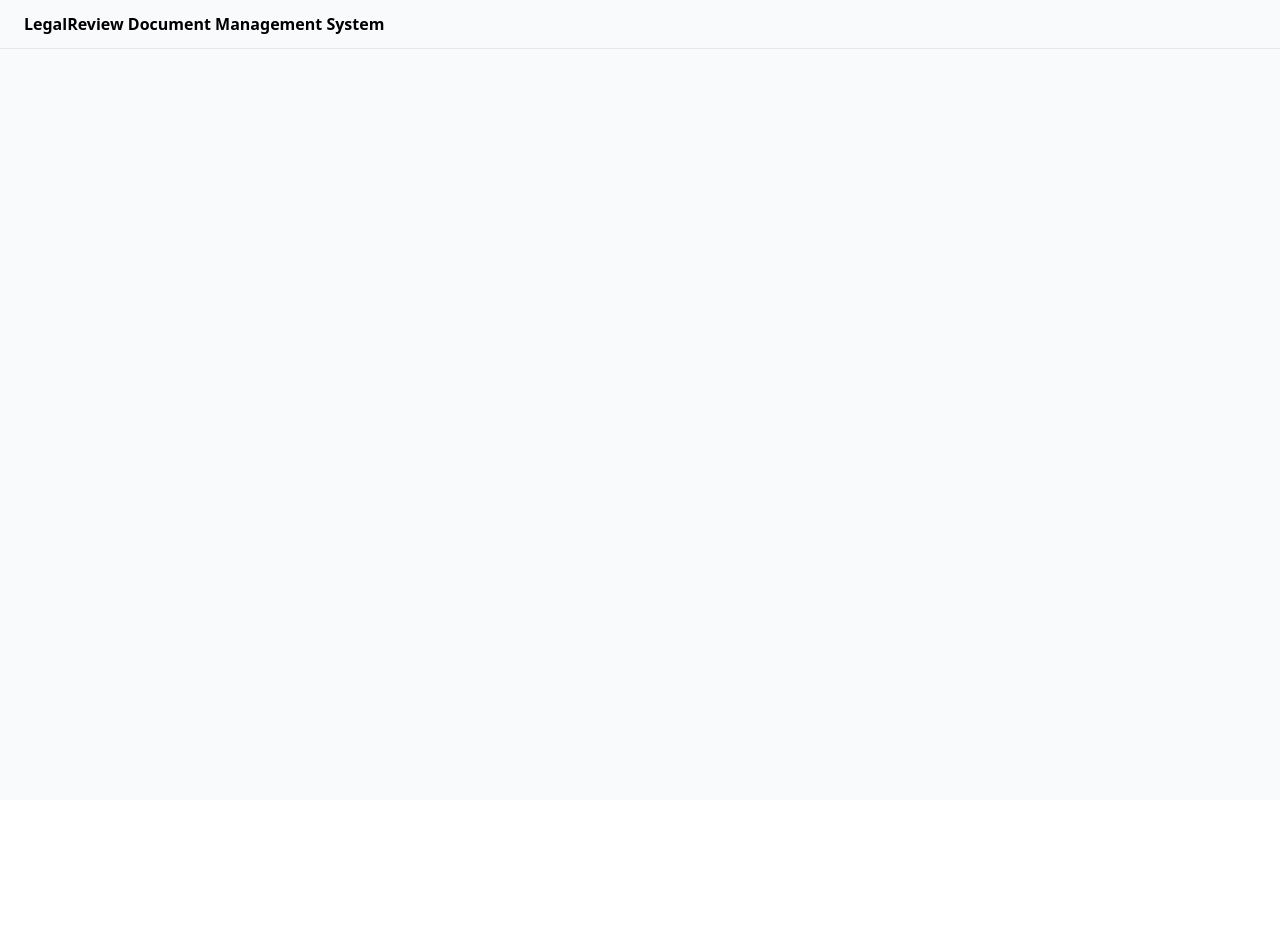
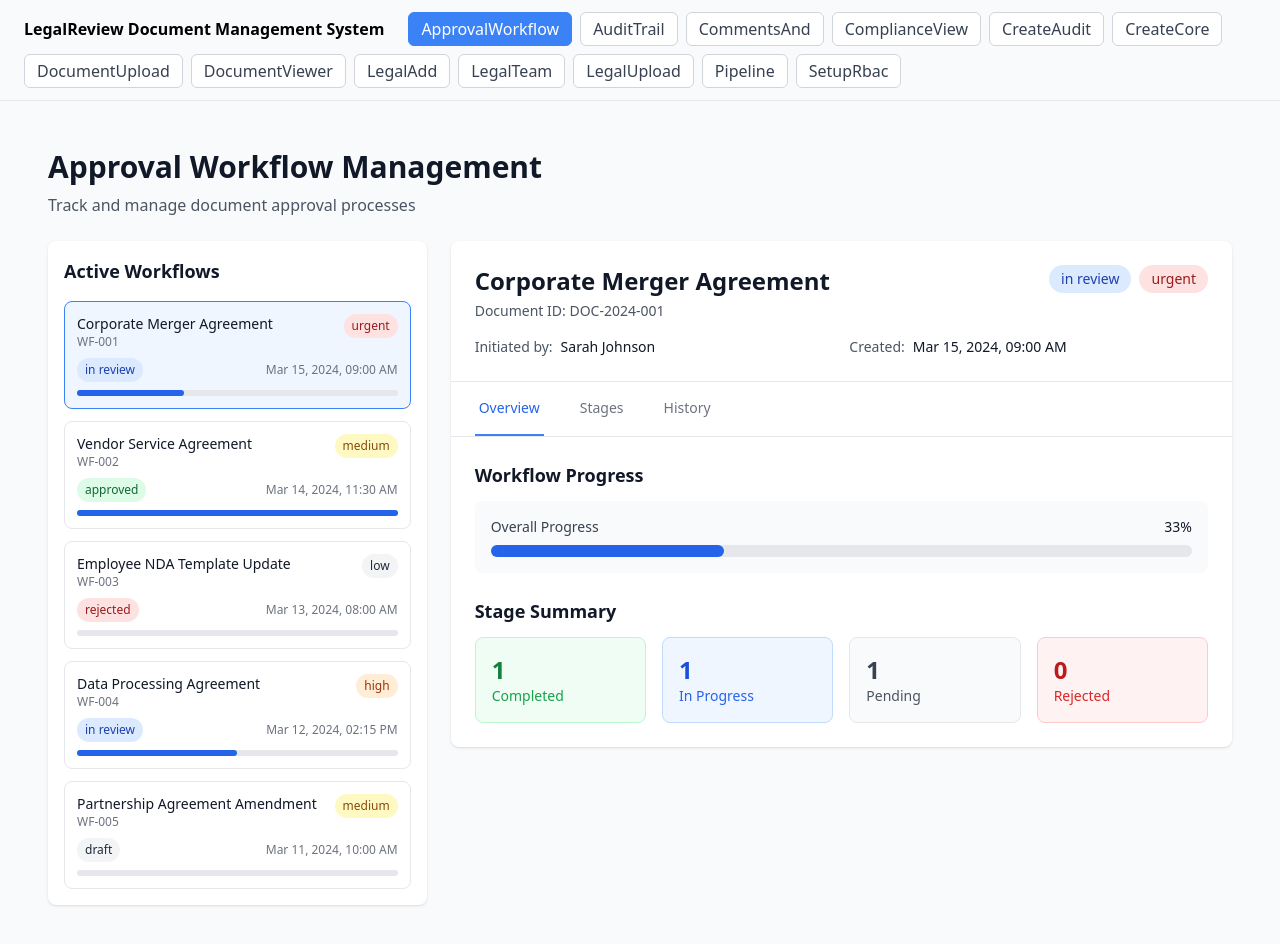
Before and after one commit to dhannan12/pilot-dev-test, a React (Vite) app: page / in a window 1280 px wide. Shown: the top 944 px of the page. Before the commit the page ends 800 px from the top, so only its background shows below. Built offline with nearby package versions, Linux system fonts and the light colour scheme.

Commit message:
feat: App.tsx — 13 screens (SCRUM-658)

```diff
--- a/src/App.tsx
+++ b/src/App.tsx
@@ -1,8 +1,32 @@
 import React, { useState } from 'react'
-
+import ApprovalWorkflow from './components/ApprovalWorkflow.tsx'
+import AuditTrail from './components/AuditTrail.tsx'
+import CommentsAnd from './components/CommentsAnd.tsx'
+import ComplianceView from './components/ComplianceView.tsx'
+import CreateAudit from './components/CreateAudit.tsx'
+import CreateCore from './components/CreateCore.tsx'
+import DocumentUpload from './components/DocumentUpload.tsx'
+import DocumentViewer from './components/DocumentViewer.tsx'
+import LegalAdd from './components/LegalAdd.tsx'
+import LegalTeam from './components/LegalTeam.tsx'
+import LegalUpload from './components/LegalUpload.tsx'
+import Pipeline from './components/Pipeline.tsx'
+import SetupRbac from './components/SetupRbac.tsx'
 
 const screens = [
-
+  { name: 'ApprovalWorkflow', component: <ApprovalWorkflow /> },
+  { name: 'AuditTrail', component: <AuditTrail /> },
+  { name: 'CommentsAnd', component: <CommentsAnd /> },
+  { name: 'ComplianceView', component: <ComplianceView /> },
+  { name: 'CreateAudit', component: <CreateAudit /> },
+  { name: 'CreateCore', component: <CreateCore /> },
+  { name: 'DocumentUpload', component: <DocumentUpload /> },
+  { name: 'DocumentViewer', component: <DocumentViewer /> },
+  { name: 'LegalAdd', component: <LegalAdd /> },
+  { name: 'LegalTeam', component: <LegalTeam /> },
+  { name: 'LegalUpload', component: <LegalUpload /> },
+  { name: 'Pipeline', component: <Pipeline /> },
+  { name: 'SetupRbac', component: <SetupRbac /> },
 ]
 
 export default function App() {
```
